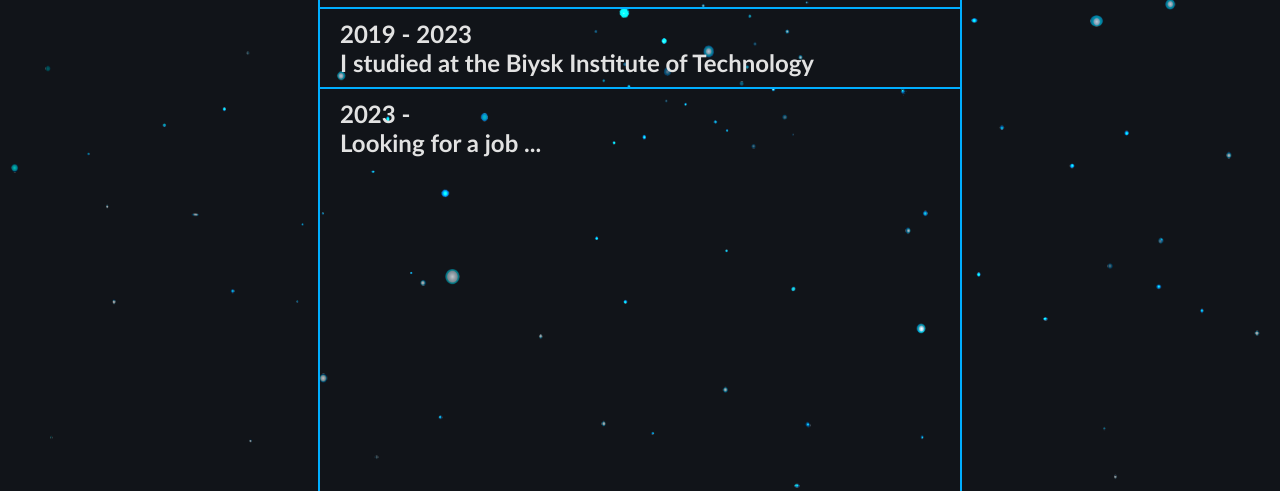
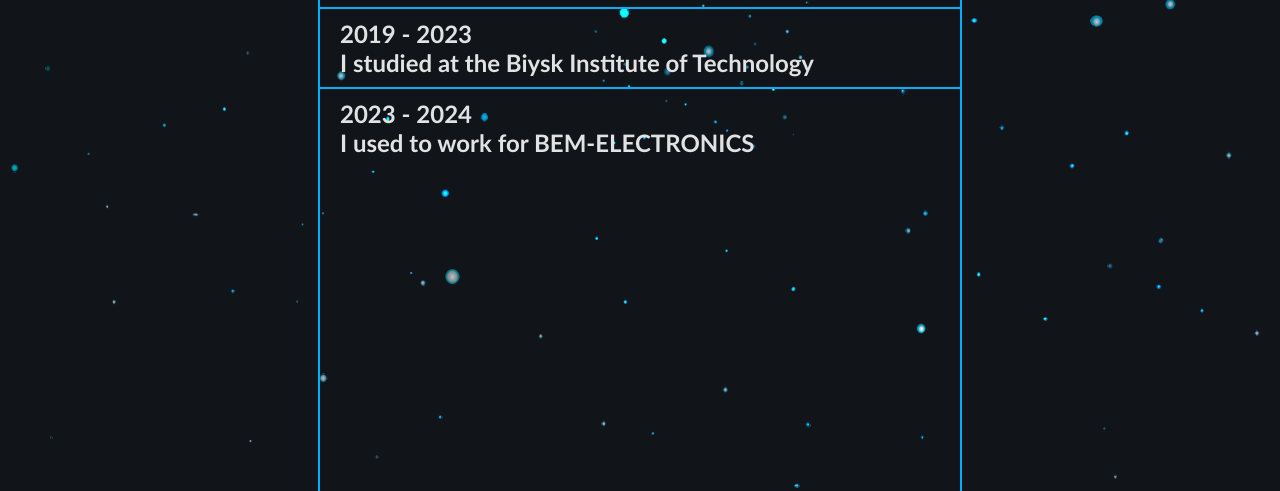
Before and after one commit to gorostik/portfolio, a plain HTML site: page resume/resume.html in a window 1280 px wide. Shown: the part 309-800 px from the top of the page. Drawn offline with Linux system fonts and the light colour scheme.

Commit message:
Update resume.html

```diff
--- a/resume/resume.html
+++ b/resume/resume.html
@@ -40,8 +40,8 @@
             </section>
             <hr>
             <section class="main-resume__interval">
-                <h2>2023 -</h2>
-                <h2>Looking for a job<span> ...</span></h2>
+                <h2>2023 - 2024</h2>
+                <h2>I used to work for BEM-ELECTRONICS</h2>
             </section>
         </section>
     </section>
```
